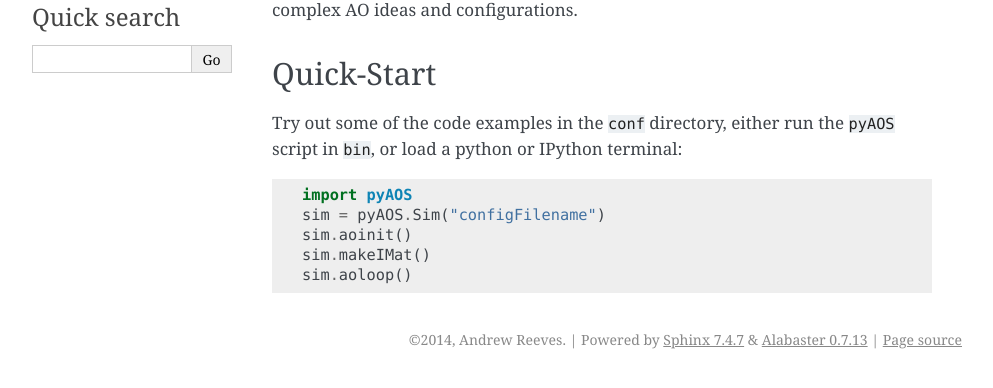
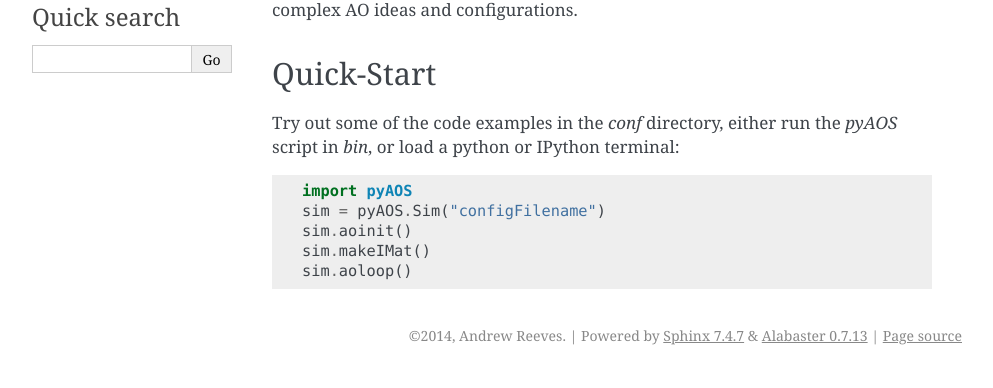
Before and after one commit to AOtools/soapy, a Sphinx documentation site: the page built from doc/source/intro.rst, in a window 1280 px wide. Shown: the part 224-612 px from the top of the page, without its empty margins (148-1141 px from the left). Built offline with Sphinx 7.4.7, drawn with Linux system fonts in a browser that asks for light colours.

```diff
--- a/doc/source/intro.rst
+++ b/doc/source/intro.rst
@@ -6,7 +6,7 @@ pyAOS is a Monte-Carlo Adaptive Optics Simulation toolkit written in Python. pyA
 Quick-Start
 -----------
 
-Try out some of the code examples in the ``conf`` directory, either run the ``pyAOS`` script in ``bin``, or load a python or IPython terminal: ::
+Try out some of the code examples in the `conf` directory, either run the `pyAOS` script in `bin`, or load a python or IPython terminal: ::
 
     import pyAOS
     sim = pyAOS.Sim("configFilename")
--- a/setup.py
+++ b/setup.py
@@ -8,7 +8,7 @@ setup(
     packages=['pyAOS', 'pyAOS'],
     scripts=['bin/pyAOS'],
     description='A tomographic astronomical adaptive optics simulation with realistic laser guide star propagation.',
-    long_description=open('README.txt').read(),
+    long_description=open('README.md').read(),
     install_requires=[
         "numpy >= 1.8.0",
         "scipy >= 0.14.0",
```
